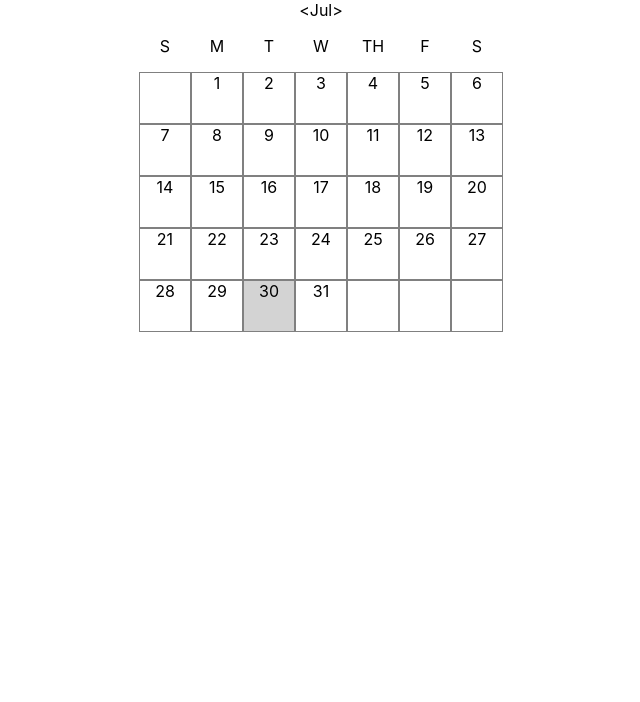
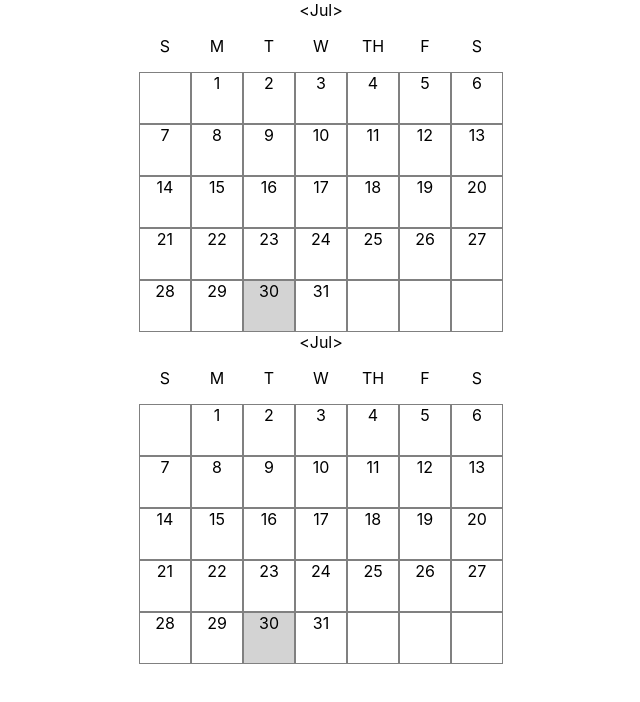
Before and after one commit to jenniferenck/interactive-calendar, a React (Create React App) app: page / in a window 1280 px wide. Shown: the top 702 px of the page, without its empty margins (319-959 px from the left). Built offline with nearby package versions, Linux system fonts and the light colour scheme.

Commit message:
added struture to begin adding diff cal views

```diff
--- a/src/App.js
+++ b/src/App.js
@@ -1,13 +1,34 @@
-import React from 'react';
+import React, { Component } from 'react';
 import './App.css';
 import CalendarMonth from './CalendarMonth';
 
-function App() {
-  return (
-    <div className="App">
-      <CalendarMonth />
-    </div>
-  );
+class App extends Component {
+  constructor(props) {
+    super(props);
+    this.state = { calendarView: 'month' }; // options to view month, week or day
+  }
+
+  renderCurrentCalendarView = () => {
+    if (this.state.calendarView === 'month') {
+      return (
+        <>
+          <CalendarMonth />
+          <CalendarMonth />
+        </>
+      );
+    }
+  };
+
+  render() {
+    return (
+      <div className="App">
+        {/* display current month first followed by suceeding month */}
+        {this.renderCurrentCalendarView()}
+
+        {/* <CalendarMonth /> */}
+      </div>
+    );
+  }
 }
 
 export default App;
```
